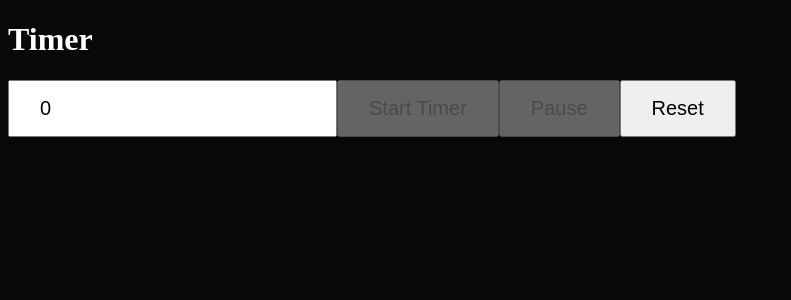
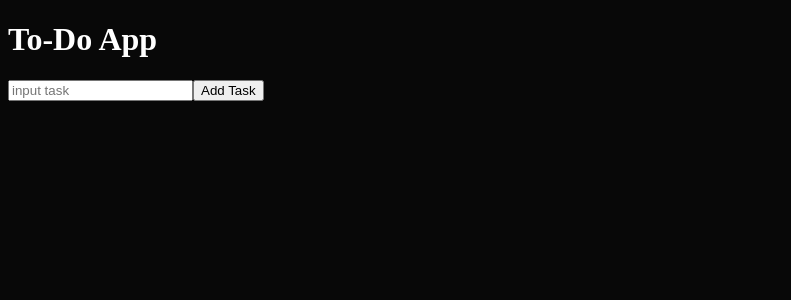
Before and after one commit to hagenimanasamuel/react-projects, a React (Vite) app in the folder learning-react/: page / in a window 1280 px wide. Shown: the top 300 px of the page, without its empty margins (0-791 px from the left). Built offline with nearby package versions, Linux system fonts and the light colour scheme.

Commit message:
created the structure of the to-do app

```diff
--- a/learning-react/src/App.jsx
+++ b/learning-react/src/App.jsx
@@ -6,7 +6,9 @@
 // import ToggleSwitch from './components/Learning-exercises/ToggleSwitch'
 // import DataFetch from './components/Learning-exercises/DataFetch'
 // import Calculator from './components/Learning-exercises/Calculator'
-import Timer from './components/Learning-exercises/Timer'
+// import Timer from './components/Learning-exercises/Timer';
+
+import ToDo from "./components/Learning-exercises/toDo"
 
 function App() {
 
@@ -19,7 +21,8 @@ function App() {
       {/* <ToggleSwitch /> */}
       {/* <DataFetch /> */}
       {/* <Calculator /> */}
-      <Timer />
+      {/* <Timer /> */}
+      <ToDo />
     </>
   )
 
--- /dev/null
+++ b/learning-react/src/components/Learning-exercises/ToDo.jsx
@@ -0,0 +1,12 @@
+import { useEffect, useState } from "react";
+
+export default function ToDo() {
+
+    return (
+        <>
+            <h1>To-Do App</h1>
+            <input type="text" placeholder="input task" />
+            <button>Add Task</button>
+        </>
+    )
+}
```
Also changed, not shown: learning-react/src/components/Learning-exercises/todo.css (added).
